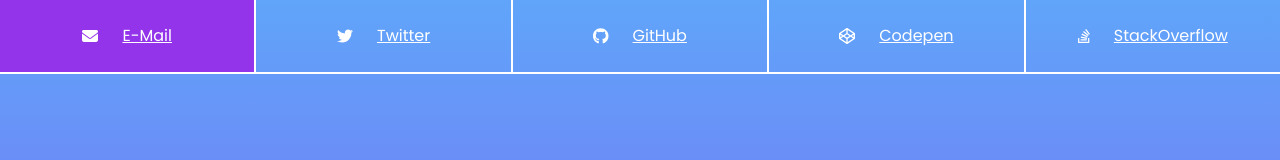
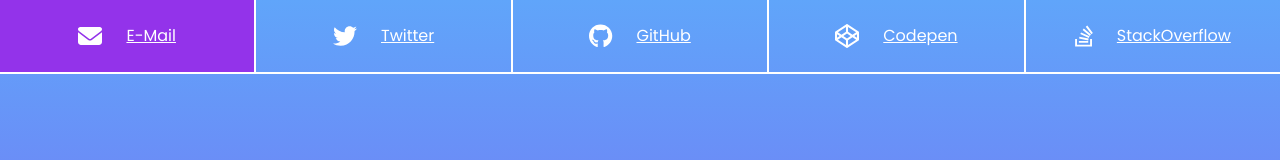
Before and after one commit to axelrindle/axelrindle.de, a React (Create React App) app: page / in a window 1280 px wide. Shown: the top 160 px of the page. Built offline with nearby package versions, Linux system fonts and the light colour scheme.

Commit message:
Increase icon size

```diff
--- a/src/components/Button.tsx
+++ b/src/components/Button.tsx
@@ -29,7 +29,7 @@ export default function Button(props: Props) {
 			"
 			href={props.link}
 		>
-			<FontAwesomeIcon icon={props.icon} className="justify-self-center" />
+			<FontAwesomeIcon icon={props.icon} className="justify-self-center text-2xl" />
 			<span className="text-left underline col-span-2">
 				{props.text}
 			</span>
```
